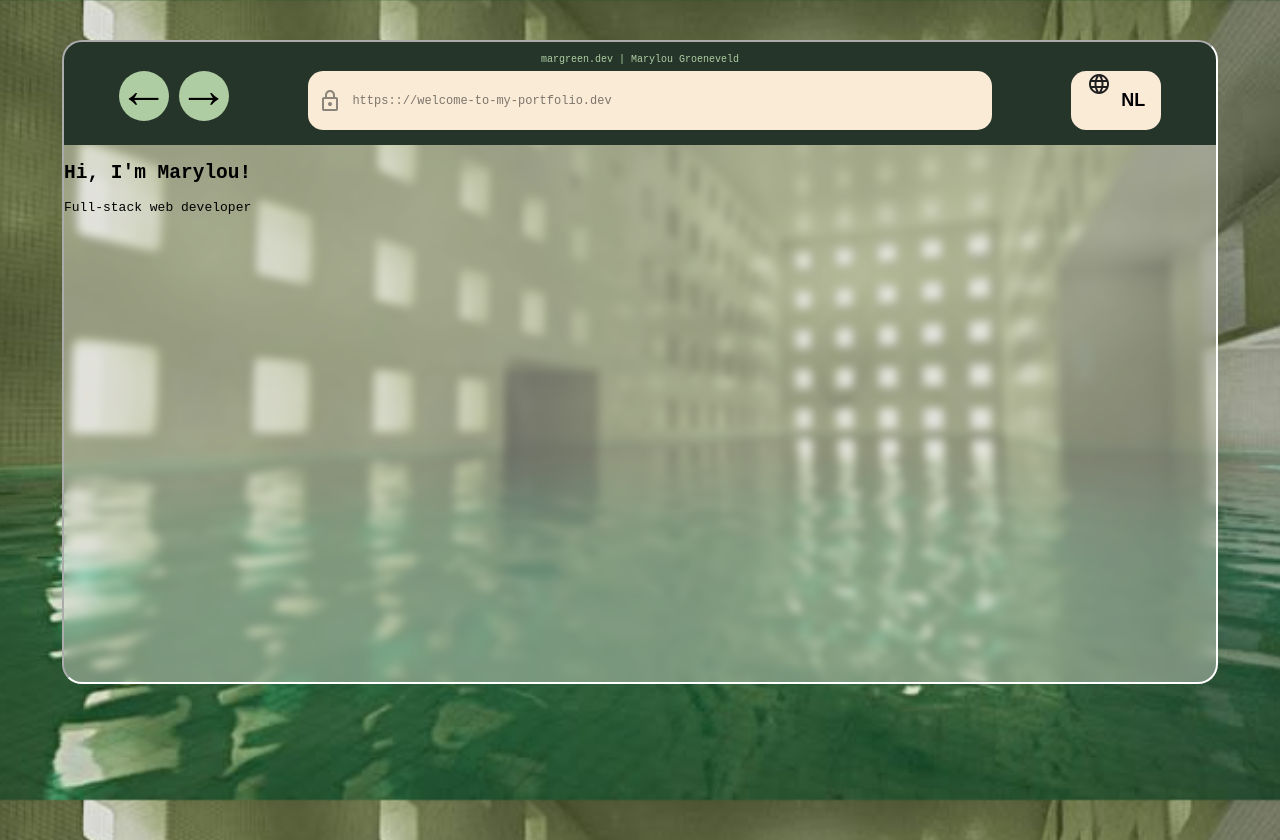
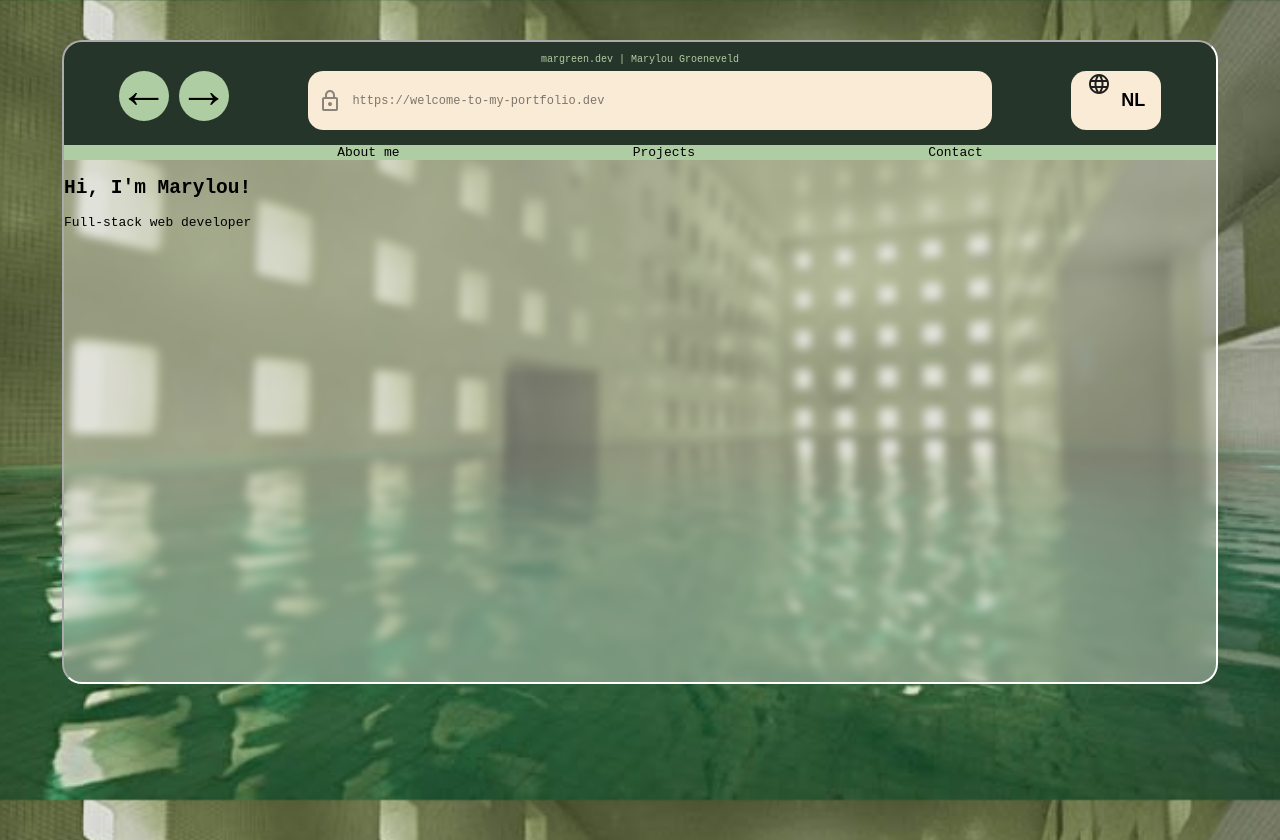
Before and after one commit to MarGreenDev/margreendev-portfolio, a React (Vite) app: page / in a window 1280 px wide. Built offline with nearby package versions, Linux system fonts and the light colour scheme.

Commit message:
create nav component

```diff
--- a/src/App.jsx
+++ b/src/App.jsx
@@ -1,4 +1,5 @@
 import { useTranslation } from "react-i18next"
+import Nav from "./components/nav";
 
 function App() {
   const { t, i18n } = useTranslation();
@@ -23,17 +24,19 @@ function App() {
 
           <div className="search-bar">
             <img src="lock.svg" alt="lock" />
-            <p>https:://welcome-to-my-portfolio.dev</p>
+            <p>https://welcome-to-my-portfolio.dev</p>
           </div>
 
           <div className="language">
             <button onClick={switchLanguage}>
               <img src="language.svg" alt="language" />
               <p>{i18n.language === "en" ? "NL" : "EN"}</p>
-            </button> {/* will be button ig */}
+            </button>
           </div>
         </div>
       </header>
+
+      <Nav />
 
       <div className="browser-content">
         <aside>
--- /dev/null
+++ b/src/components/nav.jsx
@@ -0,0 +1,15 @@
+import { useTranslation } from "react-i18next"
+
+export default function Nav() {
+    const { t } = useTranslation();
+
+    return (
+        <nav>
+            <ul>
+                <li><a href="#">{t("nav.about-me")}</a></li>
+                <li><a href="#">{t("nav.projects")}</a></li>
+                <li><a href="#">{t("nav.contact")}</a></li>
+            </ul>
+        </nav>
+    );
+}
--- a/src/i18n/en.json
+++ b/src/i18n/en.json
@@ -2,5 +2,10 @@
     "sidebar": {
         "title": "Hi, I'm Marylou!",
         "description": "Full-stack web developer"
+    },
+    "nav": {
+        "about-me": "About me",
+        "projects": "Projects",
+        "contact": "Contact"
     }
 }
--- a/src/i18n/nl.json
+++ b/src/i18n/nl.json
@@ -2,5 +2,10 @@
     "sidebar": {
         "title": "Hi, ik ben Marylou!",
         "description": "Full-stack web developer"
+    },
+    "nav": {
+        "about-me": "Over mij",
+        "projects": "Projecten",
+        "contact": "Contact"
     }
 }
--- a/src/index.css
+++ b/src/index.css
@@ -111,3 +111,20 @@ body {
   font-size: large;
   cursor: pointer;
 }
+
+nav {
+  background-color: var(--secondary-color);
+}
+
+nav a {
+  color: inherit;
+  text-decoration: none;
+}
+
+nav ul {
+  display: flex;
+  justify-content: space-evenly;
+  margin: 0;
+
+  list-style-type: none;
+}
```
